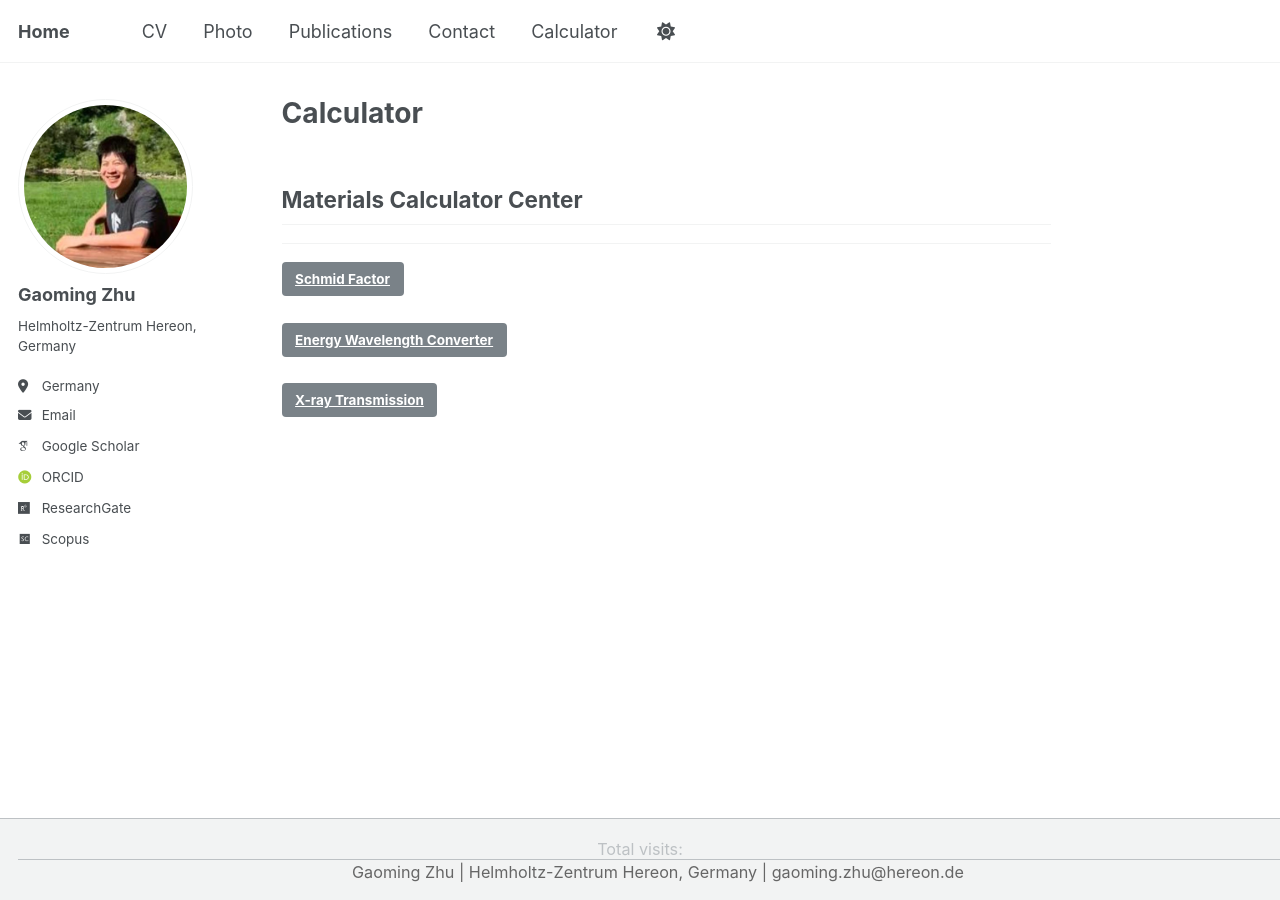
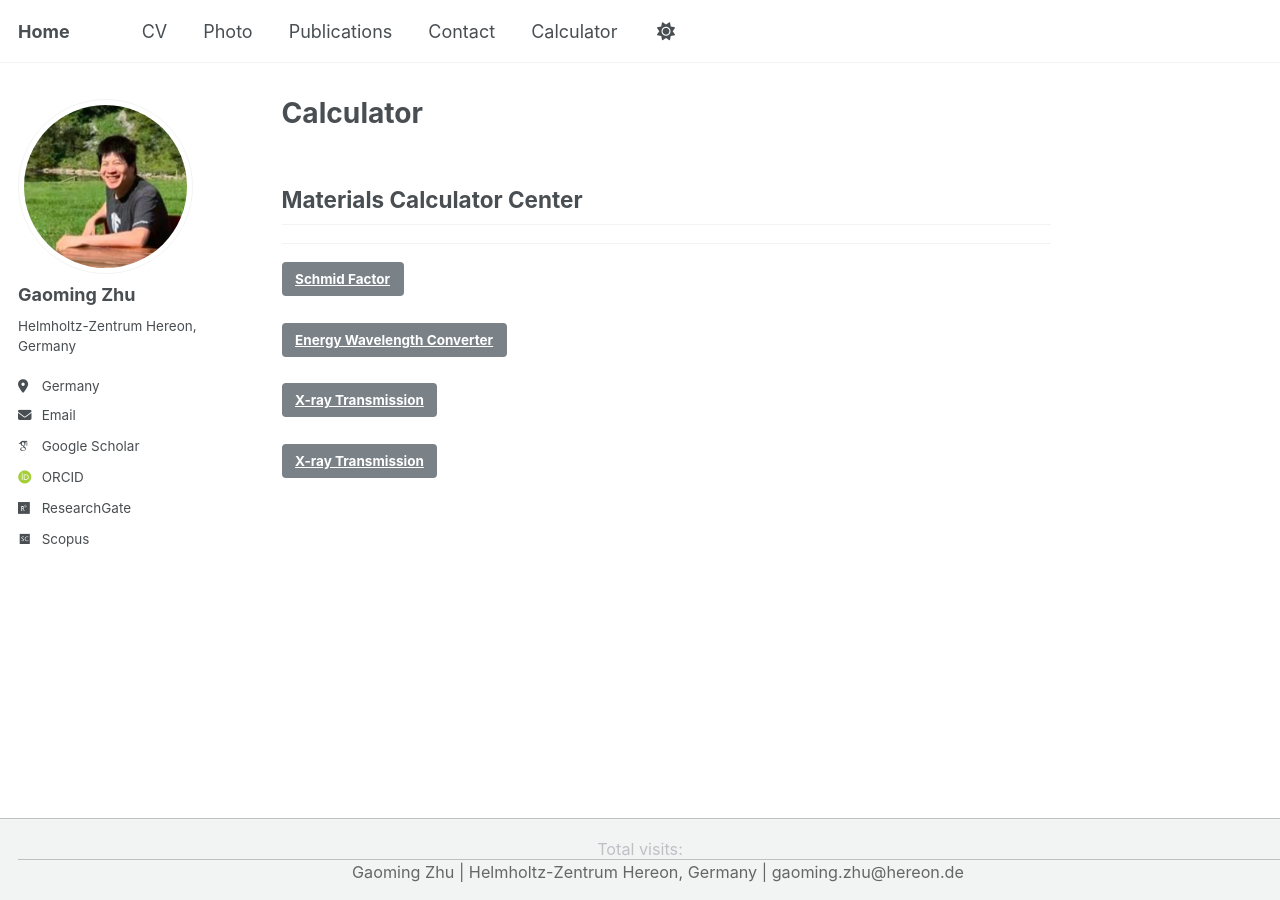
Before and after one commit to zgm900613/zgm900613.github.io, a Jekyll site: the page built from _pages/calculator.md, in a window 1280 px wide. Built offline with Jekyll 4.4.1, drawn with Linux system fonts in a browser that asks for light colours; some web fonts are replaced; a script that is not in the unit is left out; comment, search, counter and statistics services are not loaded.

Commit message:
Update calculator.md

```diff
--- a/_pages/calculator.md
+++ b/_pages/calculator.md
@@ -31,3 +31,11 @@ author_profile: true
      X-ray Transmission
   </a>
 </p>
+
+<p>
+  <a class="btn btn-primary"
+     href="https://zgm900613.github.io/MaterialsCalculator/Plot_fio_txt.html"
+     target="_blank">
+     X-ray Transmission
+  </a>
+</p>
```
